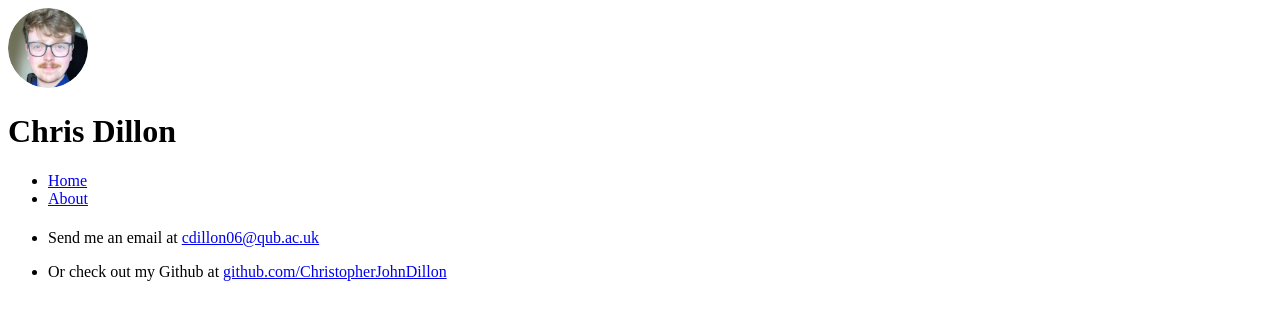
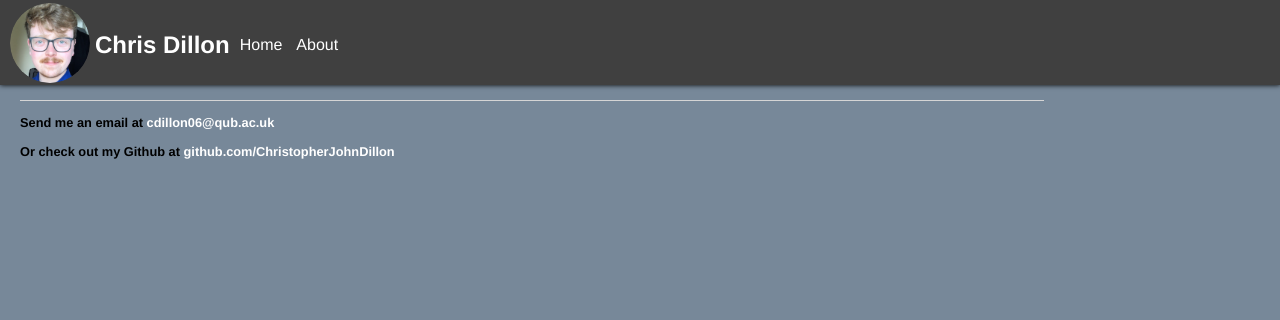
Before and after one commit to ChristopherJohnDillon/ChrisDillon.github.io, a Jekyll site: the page built from cv/index.html, in a window 1280 px wide. Shown: the top 320 px of the page. Built offline with Jekyll 4.4.1, drawn with Linux system fonts in a browser that asks for light colours.

Commit message:
Update default.html

```diff
--- a/_layouts/default.html
+++ b/_layouts/default.html
@@ -10,7 +10,7 @@
 	<title>{{ page.title }}</title>
 	<!-- link to main stylesheet -->
 	<!-- <base href="https://pantoboy.github.io/ChrisDillon.github.io/"> -->
-	<link rel="stylesheet" type="text/css" href="./css/main.css">
+	<link rel="stylesheet" type="text/css" href="../css/main.css">
 	<!-- <link rel="stylesheet" href="{{'css/main.css'|absolute_url}}"> -->
 
 			<body>
```
